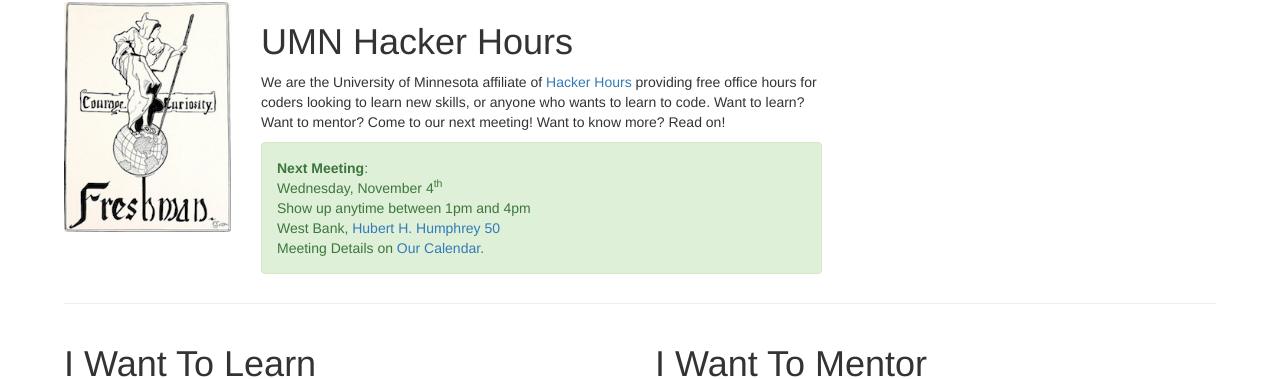
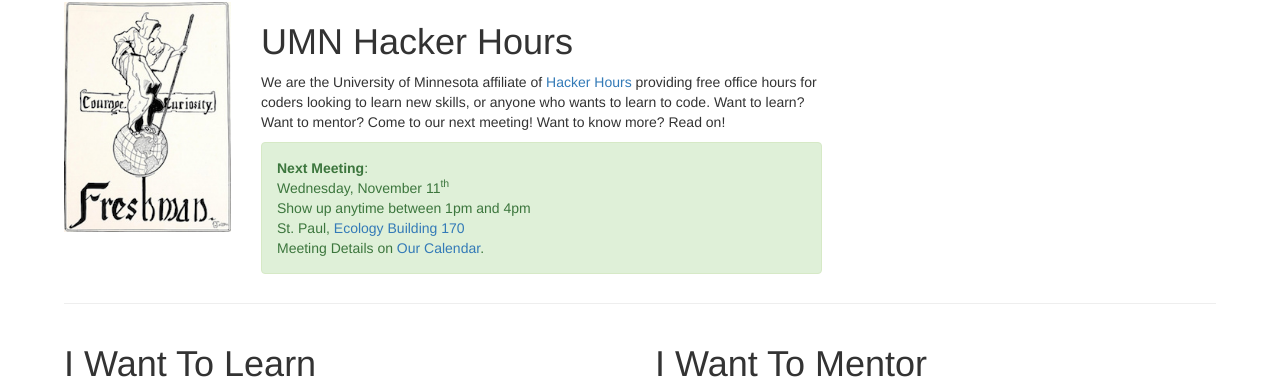
Before and after one commit to umnhackerhours/umnhackerhours.github.io, a Jekyll site: the page built from index.markdown, in a window 1280 px wide. Shown: the part 102-481 px from the top of the page. Built offline with Jekyll 4.4.1, drawn with Linux system fonts in a browser that asks for light colours.

Commit message:
11/11 meeting

```diff
--- a/index.markdown
+++ b/index.markdown
@@ -13,9 +13,9 @@ description: Home
       <div class="alert alert-success" role="alert">
         <a class="anchor" id="next_meeting"></a>
         <strong>Next Meeting</strong>:<br />
-        Wednesday, November 4<sup>th</sup><br />
+        Wednesday, November 11<sup>th</sup><br />
         Show up anytime between 1pm and 4pm<br />
-        West Bank, <a href="http://www.classroom.umn.edu/studySpace/studySpaceDetail.html?space=Humphrey50">Hubert H. Humphrey 50</a><br />
+        St. Paul, <a href="http://campusmaps.umn.edu/ecology-building">Ecology Building 170</a><br />
         Meeting Details on <a href="https://www.google.com/calendar/embed?src=umn.edu_ii9odmho4m63bsq19879mu0iis%40group.calendar.google.com&ctz=America/Chicago">Our Calendar</a>.
       </div>
     </div>
```
